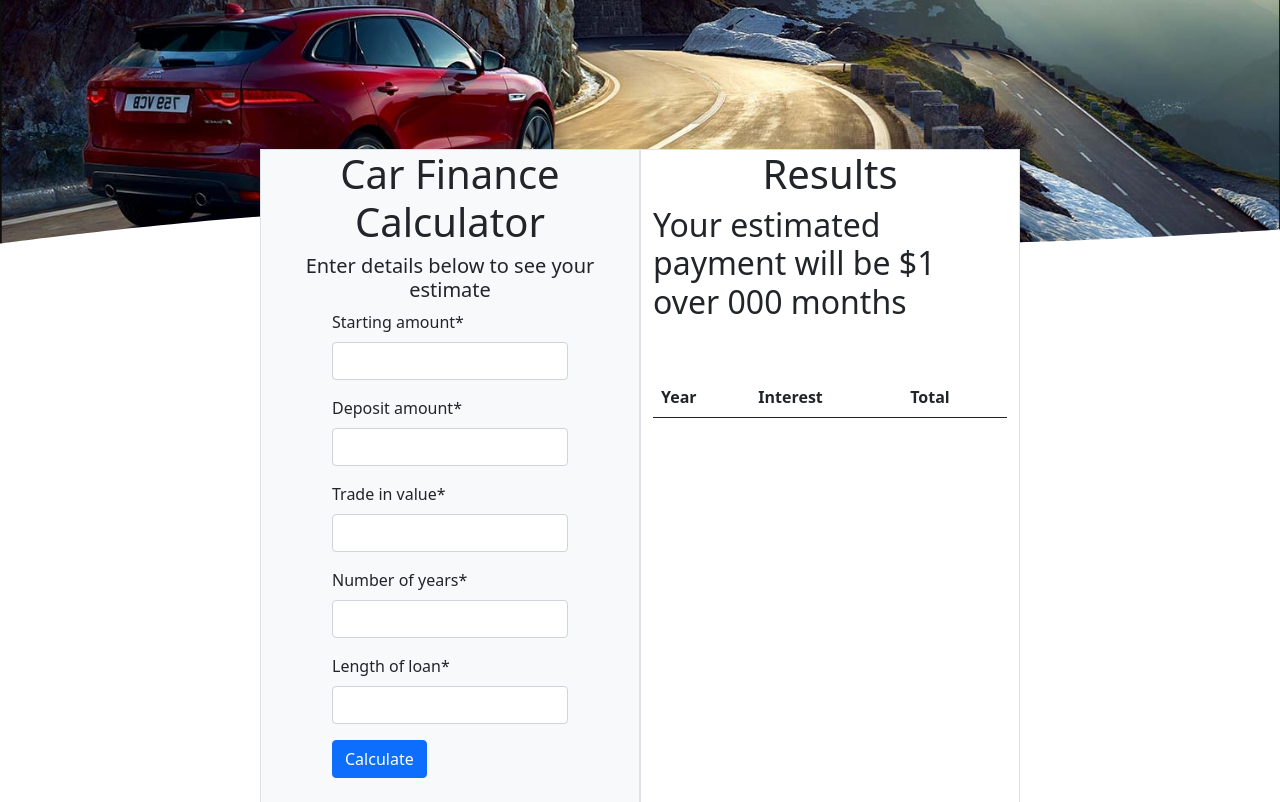
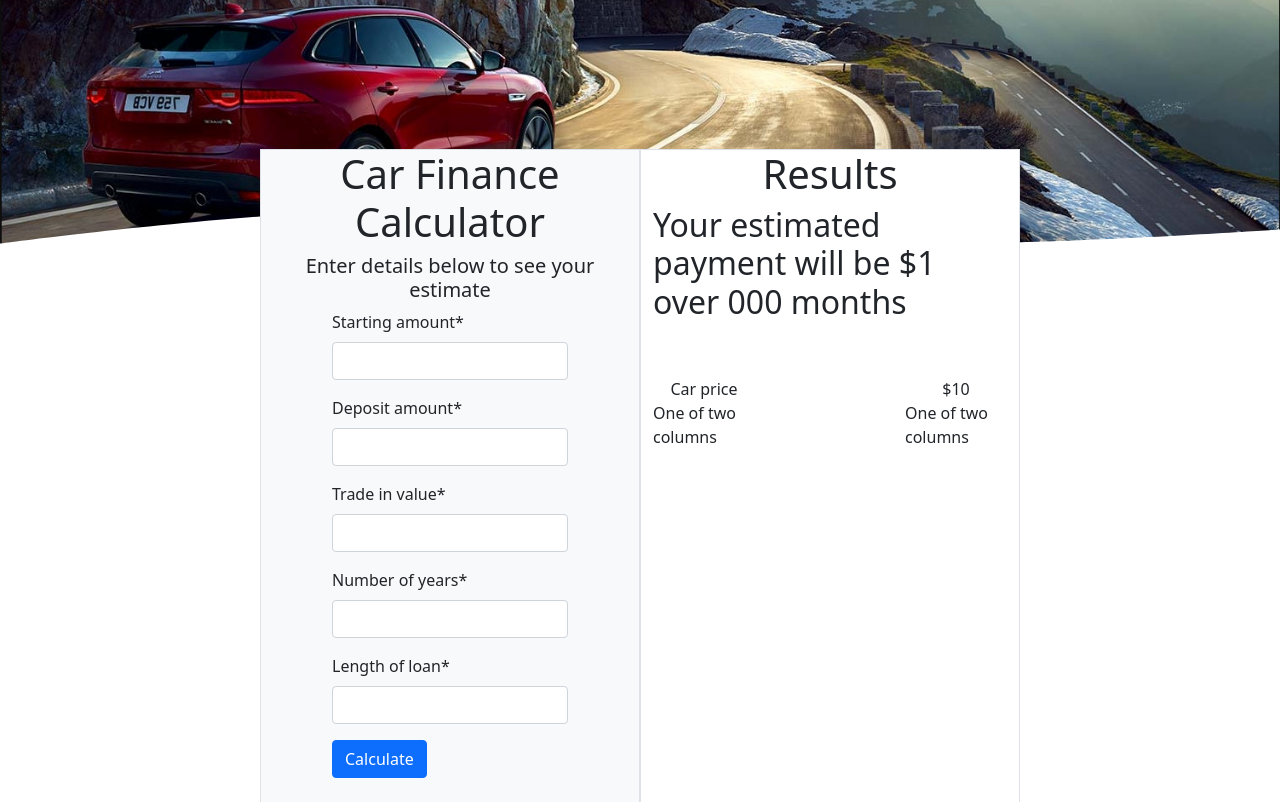
Before and after one commit to lowdowner/loancalculator, a Django app: template loancalculator/templates/loancalculator/index.html in a window 1280 px wide. Shown: the part 57-859 px from the top of the page. Run offline with Django 3.2, Linux system fonts and the light colour scheme; tables that the repository leaves empty hold one stand-in row (values such as "Sample post"); the template is opened without the code that fills it: values that come from a table or form of the project are taken from there, most other values are stand-ins (such as "Sample title", 1, 10 or a date in 2020); lists and menus that the app fills with data are empty; some libraries are stand-ins or nearby versions.

Commit message:
Results panel first mods

```diff
--- a/loancalculator/templates/loancalculator/index.html
+++ b/loancalculator/templates/loancalculator/index.html
@@ -31,6 +31,23 @@
                 <!-- <h3> After {{ number_of_years }} years, your investment is worth ${{ total_result }}</h3>-->
     </div>
                 <div class="mt-5">
+                    <div class="row justify-content-between">
+                        <div class="col-4 text-center">
+                          Car price
+                        </div>
+                        <div class="col-4 text-center">
+                            ${{ starting_amount }}
+                        </div>
+                      </div>
+                      <div class="row justify-content-between">
+                        <div class="col-4">
+                          One of two columns
+                        </div>
+                        <div class="col-4">
+                          One of two columns
+                        </div>
+                      </div>
+                    <!--
                     <table class="table">
                         <thead>
                             <tr>
@@ -40,17 +57,19 @@
                             </tr>
                         </thead>
                         <tbody>
+                            -->
 
-                            <!-- {% for key, value in yearly_results.items %} -->
+                            <!-- {% for key, value in yearly_results.items %}
 
                             <tr>
-                               <!-- <th scope="row">{{ key }}</th>
+                                <th scope="row">{{ key }}</th>
                                 <td>{{ value.interest }}</td>
                                 <td>{{ value.total }}</td>
                             </tr>
                              {% endfor %} -->
                         </tbody>
                     </table>
+
                 </div>
             </div>
 
--- a/loancalculator/views.py
+++ b/loancalculator/views.py
@@ -48,7 +48,8 @@ class Index(View):
 
                 context2 = {
                         'form':form,
-                        'total_result': monthly_repay
+                        'total_result': monthly_repay,
+                        'starting_amount': int(form.cleaned_data['starting_amount'])
 
                     }
                 return render(request, 'loancalculator/index.html', context2)
```
Also changed, not shown: db.sqlite3.
